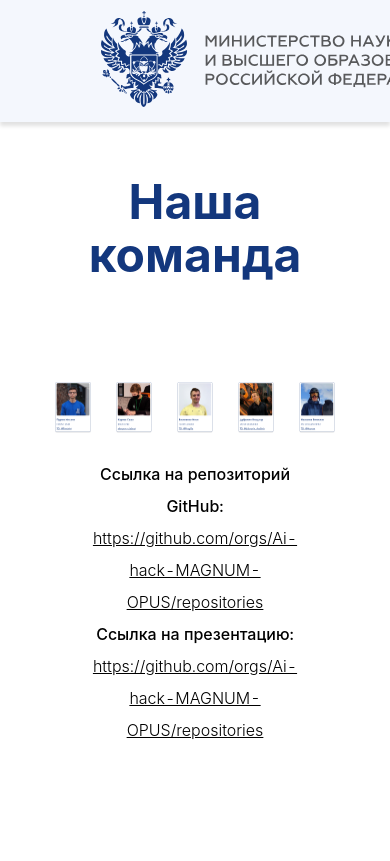
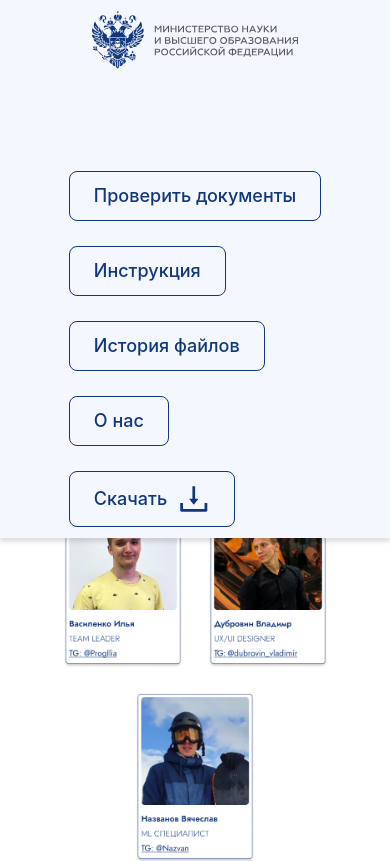
Before and after one commit to Ai-hack-MAGNUM-OPUS/frontend, a Next.js app: page /about in a window 390 px wide. Shown: the top 861 px of the page. Built offline with nearby package versions, Linux system fonts and the light colour scheme.

Commit message:
add mobile adaptive

```diff
--- a/Components/header/header.module.css
+++ b/Components/header/header.module.css
@@ -48,3 +48,25 @@
     background: #13377D;
     transition: 0.3s;
 }
+.burger{
+    display: none;
+}
+@media screen and (max-width: 1500px) {
+    .logo{
+        display: none;
+    }
+}
+
+@media screen and (max-width: 1000px) {
+    .header{
+        flex-direction: column;
+    }
+    .itemWrapper{
+        flex-wrap: wrap;
+    }
+    .burger{
+        display: block;
+        height: 60px;
+    }
+
+}
--- a/Components/header/index.tsx
+++ b/Components/header/index.tsx
@@ -1,17 +1,18 @@
 import { useRouter } from "next/router";
-import React from "react";
+import React, { useState } from "react";
 import styles from "./header.module.css"
 import 'antd/dist/antd.css';
 
 export const Header:React.FC = () =>{
     let router = useRouter()
-
+    const [open, setOpen] = useState(true)
     return(
         <div className={styles.header}>
             <div className={styles.logo} onClick={()=>router.push("/")}>
                 <img src="/images/logo.svg"></img>
             </div>
-            <div className={styles.itemWrapper}>
+            <img src="/images/logo.svg" className={styles.burger} onClick={()=>setOpen(!open)}></img>
+            <div className={styles.itemWrapper} style={{display: open? "":"none"}}>
                 <div className={styles.item} onClick={()=>router.push("/")}>
                     Проверить документы
                 </div>
--- a/styles/Home.module.css
+++ b/styles/Home.module.css
@@ -221,3 +221,38 @@
     /* main/black */
     color: #000000;
 }
+
+@media screen and (max-width: 1000px) {
+    .h1{
+        font-size: 24px;
+    }
+    .main{
+        padding:0px 25px;
+        padding-top: 150px;
+        flex-direction: column;
+        justify-content: center;
+        align-items: center;
+    }
+    .pagination{
+        gap:50px;
+        display: flex;
+        flex-direction: column;
+        width: 100%;
+    }
+    .progress{
+        width: 100%;
+    }
+    .downloadStars{
+        display: none;
+    }
+    .programs{
+        flex-wrap: wrap;
+    }
+    .profileWrapper{
+        flex-wrap: wrap;
+    }
+    .profileCard{
+        min-width: 120px;
+    }
+
+}
```
Also changed, not shown: Components/ErrorViewer/error.module.css (+8 -0 lines).
